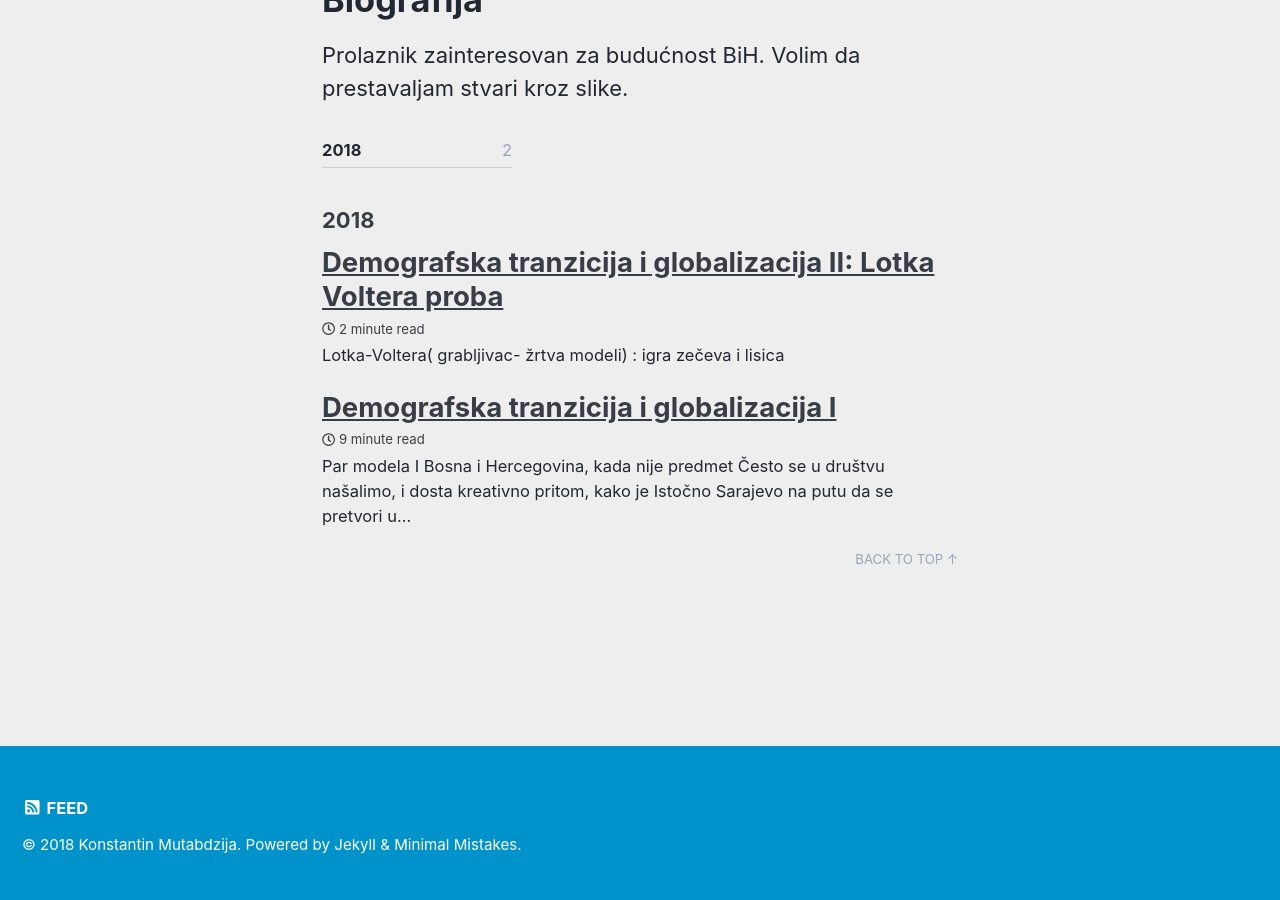
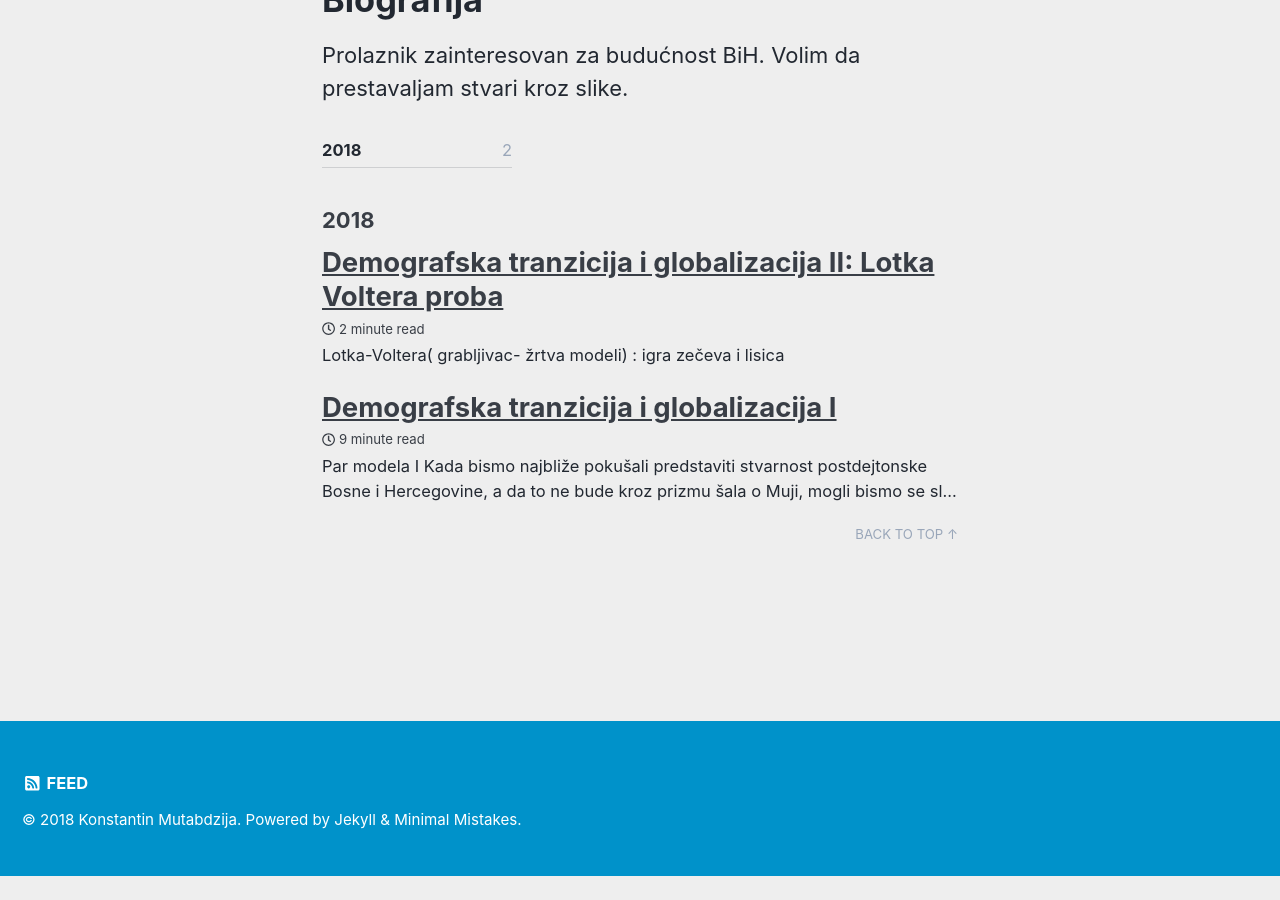
Before and after one commit to konstantinmds/konstantinmds.github.io, a Jekyll site: the page built from _pages/about.md, in a window 1280 px wide and 900 px high, scrolled down 1132 px. Built offline with Jekyll 4.4.1, drawn with Linux system fonts in a browser that asks for light colours; cached includes are drawn as plain includes; nearby versions of some CDN libraries; after the commit the page ends 2008 px from its top, so only the background shows below that; some of the changed lines change nothing that is shown.

Commit message:
Update 2018-11-16-populationUN.md

```diff
--- a/_posts/2018-11-16-populationUN.md
+++ b/_posts/2018-11-16-populationUN.md
@@ -8,12 +8,9 @@
 ---
 
 # Par modela I
-Bosna i Hercegovina, kada nije predmet
-Često se u društvu našalimo, i dosta kreativno pritom, kako je Istočno Sarajevo na putu da se pretvori u veliki starački dom.
-To je očit utsak, neposredan i snazan. Test očitosti takođe upućuje na pretpostavku da ovaj prostor, naslonjen na glavni grad, ipak sporije gubi stanovništvo odnosu na sjeverne ili krajnje južne dijelove. Jednostavno, više novca je u blizini. Prvi post u seriji- kojom nastojim da napravim skicu budućnosti Bosne i Hercegovine, postvetiću naporu da brojevima i slikama prikažem bitne demografske trendove, uputim na ekonomske posljedice, pa onda ciklično ponavljam do konačnog zaključka. Izborni proces, kojem srećni gledamo u leđa, opet nam je uskratio temeljnije bavljenje posljedicama najbitnijih problema.
+Kada bismo najbliže pokušali predstaviti stvarnost postdejtonske Bosne i Hercegovine, a da to ne bude kroz prizmu šala o Muji, mogli bismo se složiti da je to jedan kontinuitet negativnih trendova. Najopasniji od tih trendova je demografski. Takav utisak je očit i pri svakom direktom dodiru. Na jednoj strani emigracija i bježanje iz države koje uzima maha, sa druge strane, negativan prirodni priraštaj. Polako privodi se kraju i proces konsolidacije, premještajući stanovništvo u obližnje gradove, koji protiče uz prilična socijalna i ekonomska trvenja.
 
-Dakle, opteretiću sebe sa par zadataka pri ovom izlaganju: najvažnijim- da ne budem naporan i nerazumljiv,
-a bez da zrtvujem preciznost i da bude razumljivo što široj publici.
+Dakle, opteretiću izlaganje sa par zadataka, medju kojima najvažnijim- da ne budem naporan i nerazumljiv,
 Ova analiza će ići u tri dijela.
 
 ## Demografski problem
```
